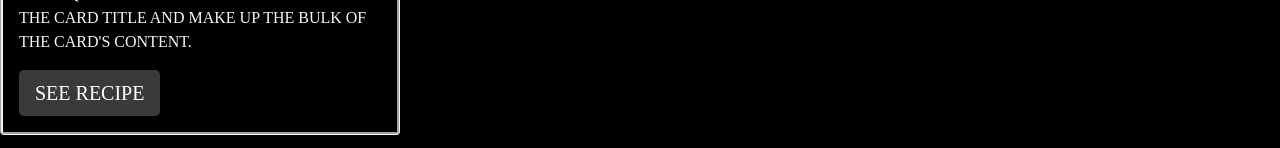
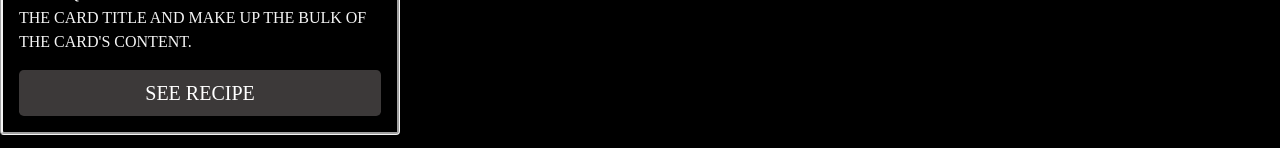
Before and after one commit to katherineyevsukov/cocktails-frontend, a React (Create React App) app in the folder cocktails-ui/: page /cocktail/1 in a window 1280 px wide. Shown: the part 717-865 px from the top of the page. Built offline with nearby package versions, Linux system fonts and the light colour scheme; no server answers.

Commit message:
fixed recipe button

```diff
--- a/cocktails-ui/src/styles/cocktails.css
+++ b/cocktails-ui/src/styles/cocktails.css
@@ -8,9 +8,9 @@
     max-width: 75%;
 }
 
-/* h5.card-title{
-    color: whitesmoke;
-} */
+h5.card-title{
+    text-align: center;
+}
 
 .card.cocktail {
     margin-bottom: 1em;
@@ -20,6 +20,11 @@
     text-transform: uppercase;
     font-family: "Engravers Bold";
 
+}
+
+.card-link{
+    margin: 0 auto;
+    display: block;
 }
 
 /* a.card-link{
```
